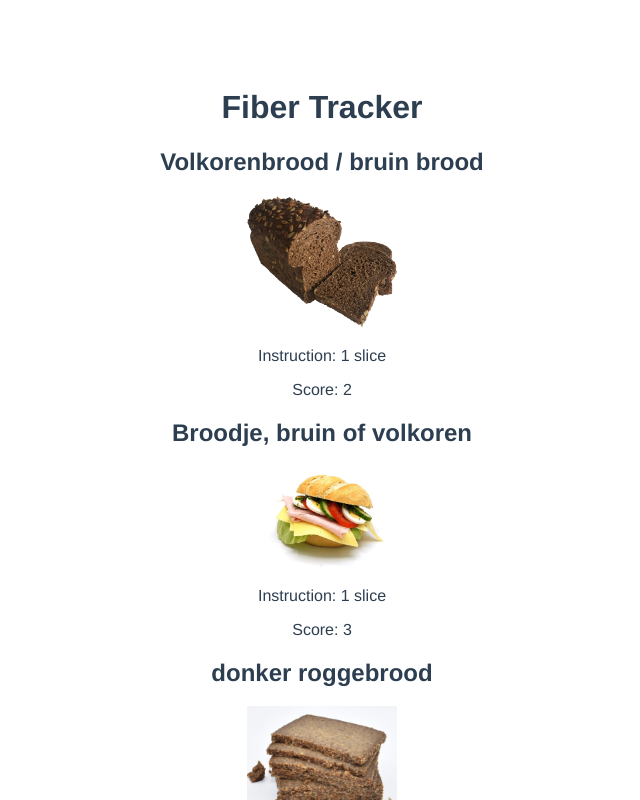
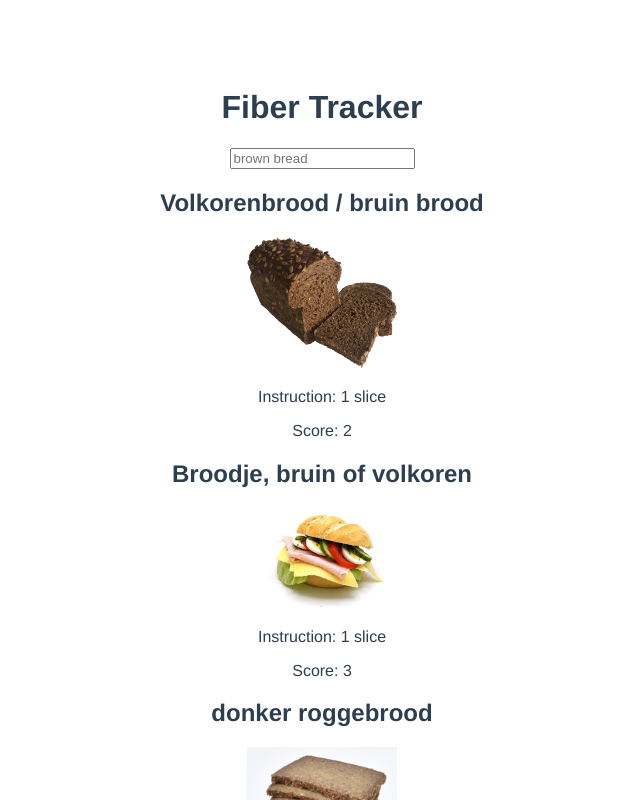
Before and after one commit to tannazma/fiber-tracker, a Vue app in the folder frontend/: page / in a window 1280 px wide. Shown: the top 800 px of the page, without its empty margins (318-958 px from the left). Built offline with nearby package versions, Linux system fonts and the light colour scheme.

Commit message:
add search input for the fiber foods

```diff
--- a/frontend/src/App.vue
+++ b/frontend/src/App.vue
@@ -5,7 +5,8 @@
   </nav>
   <div>
     <h1>Fiber Tracker</h1>
-    <div v-for="(fiberFood, index) in fiberFoods" :key="index">
+    <input type="text" v-model="searchQuery" placeholder="brown bread" />
+    <div v-for="(fiberFood, index) in filteredFiberFoods" :key="index">
       <h2>{{ fiberFood.name }}</h2>
       <img :src="fiberFood.image" alt="fiberFood.name" :width="150" />
       <p>Instruction: {{ fiberFood.instruction }}</p>
@@ -16,8 +17,9 @@
 </template>
 
 <script setup>
-import { ref, onMounted } from "vue";
+import { ref, onMounted, computed } from "vue";
 const fiberFoods = ref([]);
+const searchQuery = ref("");
 
 onMounted(async () => {
   const response = await fetch("/data/data.json");
@@ -26,6 +28,13 @@ onMounted(async () => {
   }
   const jsonData = await response.json();
   fiberFoods.value = jsonData;
+});
+
+const filteredFiberFoods = computed(() => {
+  const query = searchQuery.value.toLowerCase();
+  return fiberFoods.value.filter((fiberFood) =>
+    fiberFood.name.toLowerCase().includes(query)
+  );
 });
 </script>
 <style>
```
